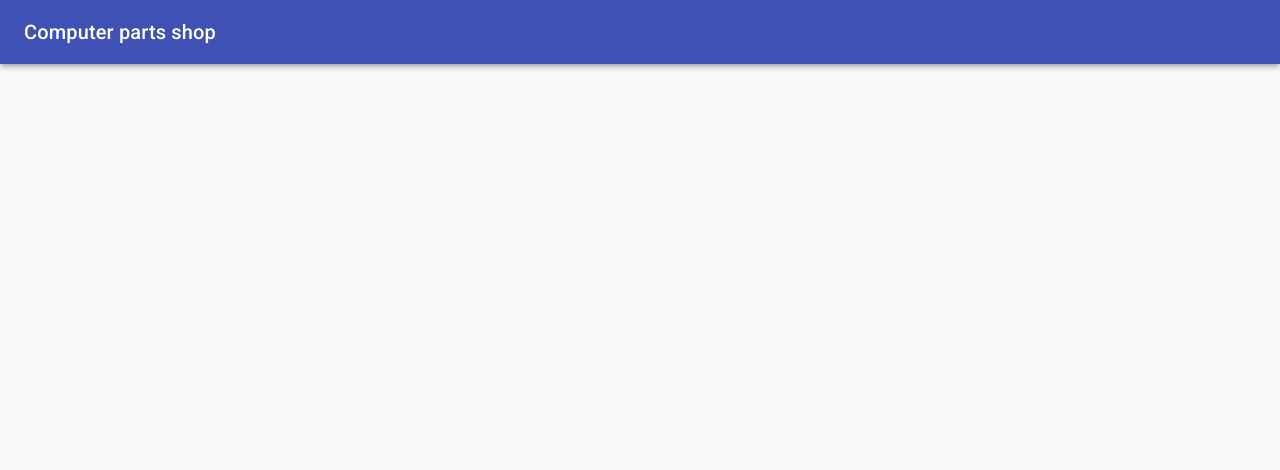
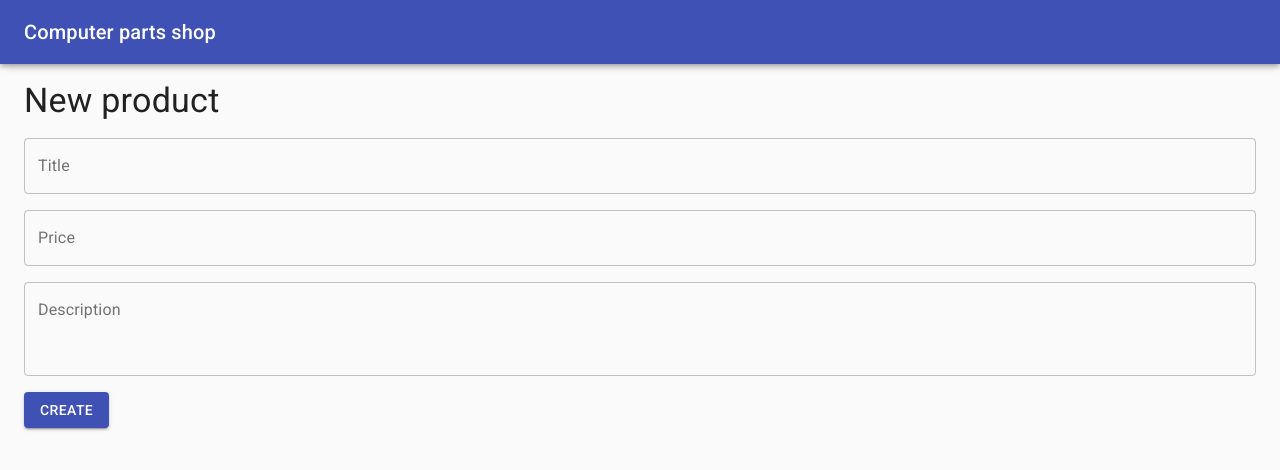
Before and after one commit to azat-nasyrov-dev/shop-app, a React (Create React App) app in the folder client/: page /products/new in a window 1280 px wide. Shown: the top 470 px of the page. Built offline with nearby package versions, Linux system fonts and the light colour scheme.

Commit message:
Created a form for adding a new product

```diff
--- a/client/src/App.js
+++ b/client/src/App.js
@@ -4,6 +4,7 @@ import CssBaseline from '@material-ui/core/CssBaseline';
 import AppToolbar from './components/UI/AppToolbar/AppToolbar';
 import Container from '@material-ui/core/Container';
 import Products from './containers/Products/Products';
+import NewProduct from './containers/NewProduct/NewProduct';
 
 const App = () => (
   <>
@@ -15,6 +16,7 @@ const App = () => (
       <Container maxWidth="xl">
         <Switch>
           <Route path="/" exact component={Products}/>
+          <Route path="/products/new" component={NewProduct}/>
         </Switch>
       </Container>
     </main>
--- /dev/null
+++ b/client/src/components/ProductForm/ProductForm.js
@@ -0,0 +1,76 @@
+import React, {useState} from 'react';
+import Grid from '@material-ui/core/Grid';
+import TextField from '@material-ui/core/TextField';
+import Button from '@material-ui/core/Button';
+
+const ProductForm = () => {
+  const [state, setState] = useState({
+    title: '',
+    price: '',
+    description: '',
+  });
+
+  const submitHandler = e => {
+    e.preventDefault();
+  };
+
+  const inputChangeHandler = e => {
+    const name = e.target.name;
+    const value = e.target.value;
+
+    setState(prevState => ({
+      ...prevState,
+      [name]: value
+    }));
+  };
+
+  return (
+    <form onSubmit={submitHandler}>
+      <Grid container direction="column" spacing={2}>
+        <Grid item xs>
+          <TextField
+            fullWidth
+            variant="outlined"
+            id="title"
+            label="Title"
+            name="title"
+            value={state.title}
+            onChange={inputChangeHandler}
+          />
+        </Grid>
+        <Grid item xs>
+          <TextField
+            fullWidth
+            variant="outlined"
+            type="number"
+            id="price"
+            label="Price"
+            name="price"
+            value={state.price}
+            onChange={inputChangeHandler}
+          />
+        </Grid>
+        <Grid item xs>
+          <TextField
+            fullWidth
+            multiline
+            rows={3}
+            variant="outlined"
+            id="description"
+            label="Description"
+            name="description"
+            value={state.description}
+            onChange={inputChangeHandler}
+          />
+        </Grid>
+        <Grid item xs>
+          <Button type="submit" color="primary" variant="contained">
+            Create
+          </Button>
+        </Grid>
+      </Grid>
+    </form>
+  );
+};
+
+export default ProductForm;
--- /dev/null
+++ b/client/src/containers/NewProduct/NewProduct.js
@@ -0,0 +1,19 @@
+import React from 'react';
+import Grid from '@material-ui/core/Grid';
+import Typography from '@material-ui/core/Typography';
+import ProductForm from '../../components/ProductForm/ProductForm';
+
+const NewProduct = () => {
+  return (
+    <Grid container direction="column" spacing={2}>
+      <Grid item xs>
+        <Typography variant="h4">New product</Typography>
+      </Grid>
+      <Grid item xs>
+        <ProductForm/>
+      </Grid>
+    </Grid>
+  );
+};
+
+export default NewProduct;
```
